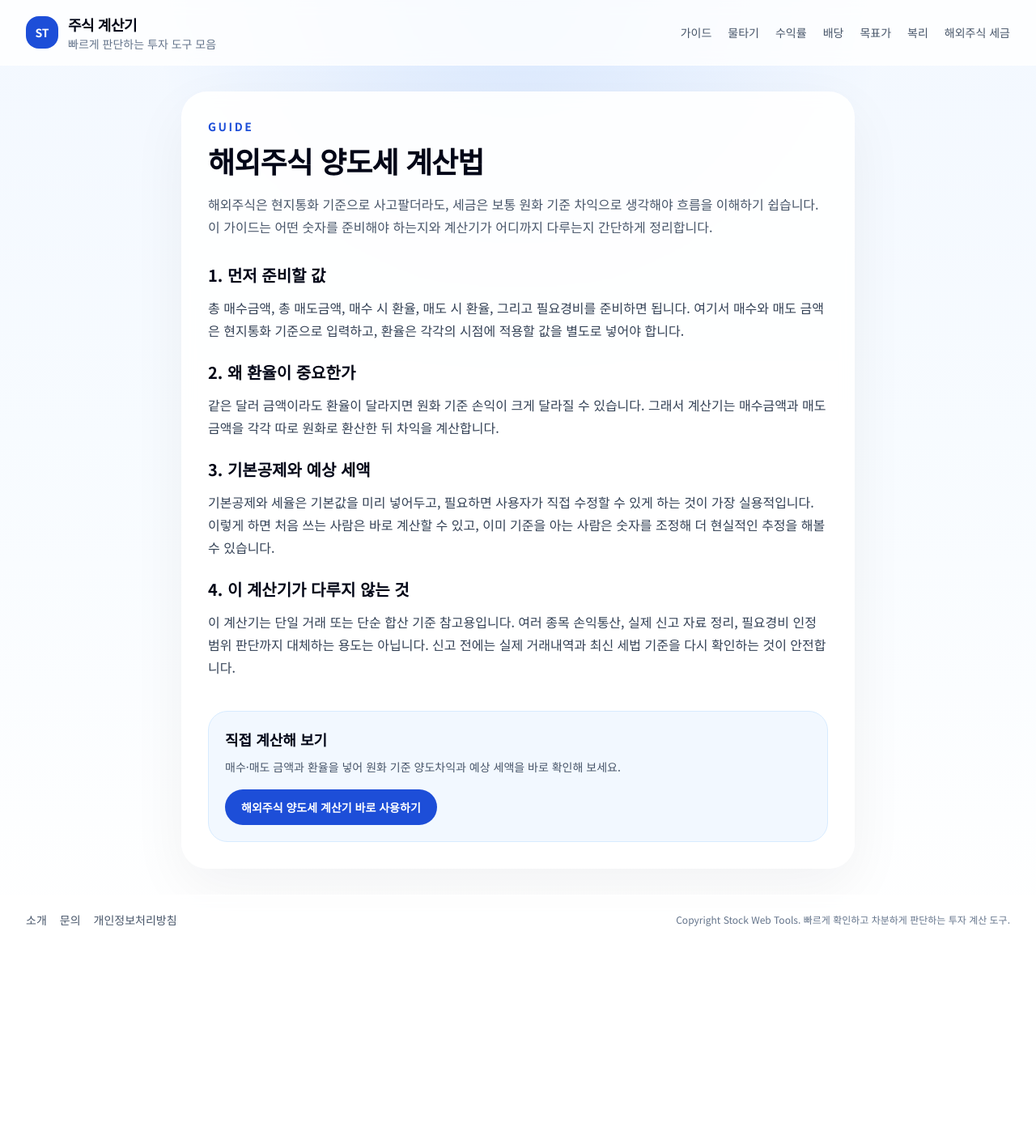
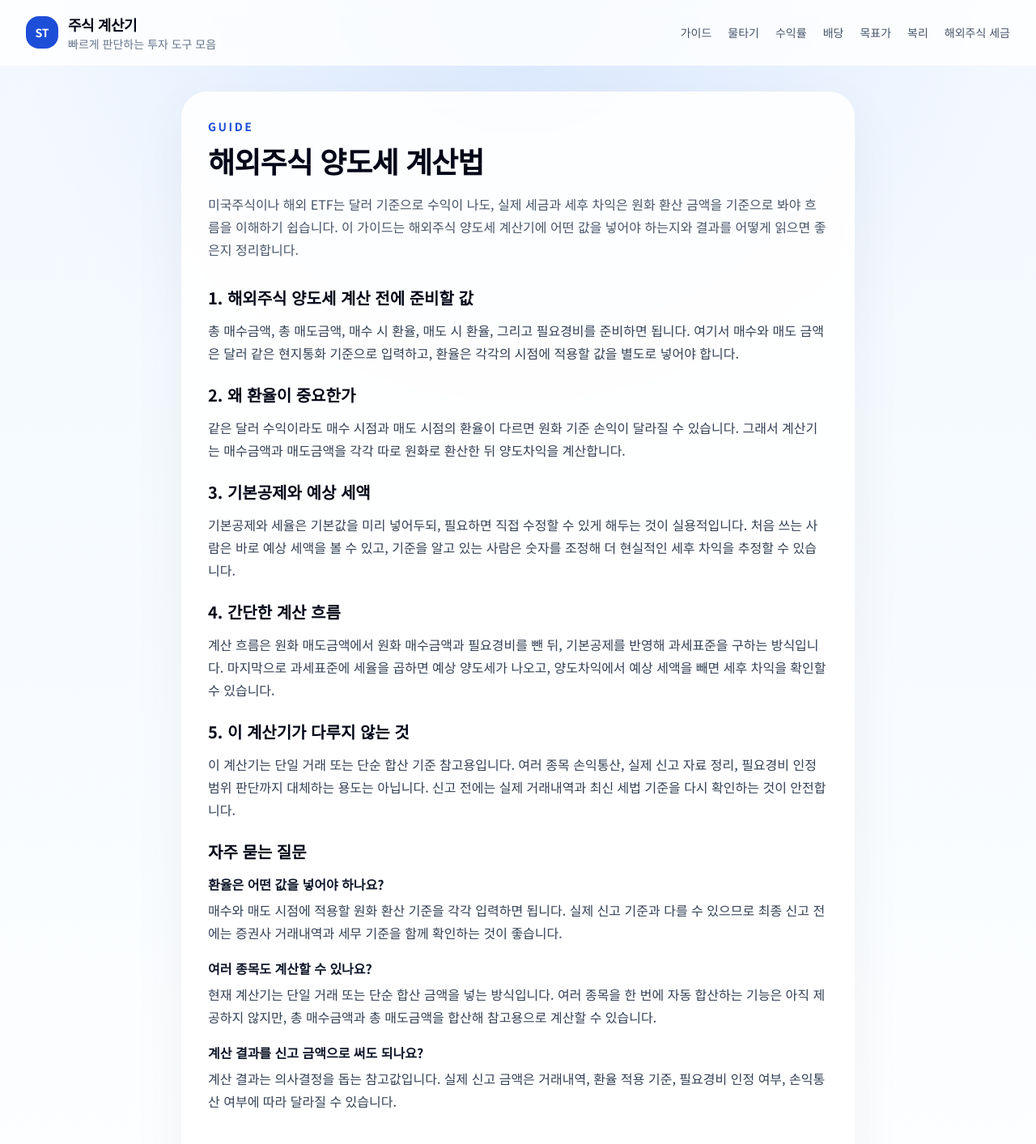
Before and after one commit to camoes666/stock-web-tool, a Next.js app: page /guides/overseas-capital-gains-tax in a window 1280 px wide. Shown: the top 1413 px of the page at 81% size. Before the commit the page ends 1166 px from the top, so only its background shows below. Built offline with nearby package versions, Linux system fonts and the light colour scheme; no server answers.

Commit message:
Sharpen real PnL SEO messaging

```diff
--- a/app/guides/overseas-capital-gains-tax/page.tsx
+++ b/app/guides/overseas-capital-gains-tax/page.tsx
@@ -2,9 +2,9 @@ import type { Metadata } from 'next'
 import Link from 'next/link'
 
 export const metadata: Metadata = {
-  title: '해외주식 양도세 계산법 - 환율과 기본공제를 어떻게 반영할까',
+  title: '해외주식 양도세 계산법 - 미국주식 세금, 환율, 기본공제 정리',
   description:
-    '해외주식 양도세 계산기에 넣어야 할 값, 환율 적용 방식, 기본공제와 예상 세액 계산 흐름을 쉽게 정리한 가이드입니다.'
+    '미국주식 등 해외주식 양도세를 계산할 때 필요한 매수·매도 금액, 환율, 필요경비, 기본공제, 세후 차익 계산 흐름을 정리했습니다.'
 }
 
 export default function OverseasCapitalGainsTaxGuidePage() {
@@ -16,36 +16,67 @@ export default function OverseasCapitalGainsTaxGuidePage() {
           해외주식 양도세 계산법
         </h1>
         <p className="mt-5 text-base leading-7 text-slate-600">
-          해외주식은 현지통화 기준으로 사고팔더라도, 세금은 보통 원화 기준 차익으로 생각해야 흐름을 이해하기 쉽습니다. 이 가이드는 어떤 숫자를 준비해야 하는지와 계산기가 어디까지 다루는지 간단하게 정리합니다.
+          미국주식이나 해외 ETF는 달러 기준으로 수익이 나도, 실제 세금과 세후 차익은 원화 환산 금액을 기준으로 봐야 흐름을 이해하기 쉽습니다. 이 가이드는 해외주식 양도세 계산기에 어떤 값을 넣어야 하는지와 결과를 어떻게 읽으면 좋은지 정리합니다.
         </p>
 
         <div className="mt-8 space-y-6 text-base leading-7 text-slate-700">
           <section>
-            <h2 className="text-xl font-semibold text-slate-950">1. 먼저 준비할 값</h2>
+            <h2 className="text-xl font-semibold text-slate-950">1. 해외주식 양도세 계산 전에 준비할 값</h2>
             <p className="mt-3">
-              총 매수금액, 총 매도금액, 매수 시 환율, 매도 시 환율, 그리고 필요경비를 준비하면 됩니다. 여기서 매수와 매도 금액은 현지통화 기준으로 입력하고, 환율은 각각의 시점에 적용할 값을 별도로 넣어야 합니다.
+              총 매수금액, 총 매도금액, 매수 시 환율, 매도 시 환율, 그리고 필요경비를 준비하면 됩니다. 여기서 매수와 매도 금액은 달러 같은 현지통화 기준으로 입력하고, 환율은 각각의 시점에 적용할 값을 별도로 넣어야 합니다.
             </p>
           </section>
 
           <section>
             <h2 className="text-xl font-semibold text-slate-950">2. 왜 환율이 중요한가</h2>
             <p className="mt-3">
-              같은 달러 금액이라도 환율이 달라지면 원화 기준 손익이 크게 달라질 수 있습니다. 그래서 계산기는 매수금액과 매도금액을 각각 따로 원화로 환산한 뒤 차익을 계산합니다.
+              같은 달러 수익이라도 매수 시점과 매도 시점의 환율이 다르면 원화 기준 손익이 달라질 수 있습니다. 그래서 계산기는 매수금액과 매도금액을 각각 따로 원화로 환산한 뒤 양도차익을 계산합니다.
             </p>
           </section>
 
           <section>
             <h2 className="text-xl font-semibold text-slate-950">3. 기본공제와 예상 세액</h2>
             <p className="mt-3">
-              기본공제와 세율은 기본값을 미리 넣어두고, 필요하면 사용자가 직접 수정할 수 있게 하는 것이 가장 실용적입니다. 이렇게 하면 처음 쓰는 사람은 바로 계산할 수 있고, 이미 기준을 아는 사람은 숫자를 조정해 더 현실적인 추정을 해볼 수 있습니다.
+              기본공제와 세율은 기본값을 미리 넣어두되, 필요하면 직접 수정할 수 있게 해두는 것이 실용적입니다. 처음 쓰는 사람은 바로 예상 세액을 볼 수 있고, 기준을 알고 있는 사람은 숫자를 조정해 더 현실적인 세후 차익을 추정할 수 있습니다.
             </p>
           </section>
 
           <section>
-            <h2 className="text-xl font-semibold text-slate-950">4. 이 계산기가 다루지 않는 것</h2>
+            <h2 className="text-xl font-semibold text-slate-950">4. 간단한 계산 흐름</h2>
+            <p className="mt-3">
+              계산 흐름은 원화 매도금액에서 원화 매수금액과 필요경비를 뺀 뒤, 기본공제를 반영해 과세표준을 구하는 방식입니다. 마지막으로 과세표준에 세율을 곱하면 예상 양도세가 나오고, 양도차익에서 예상 세액을 빼면 세후 차익을 확인할 수 있습니다.
+            </p>
+          </section>
+
+          <section>
+            <h2 className="text-xl font-semibold text-slate-950">5. 이 계산기가 다루지 않는 것</h2>
             <p className="mt-3">
               이 계산기는 단일 거래 또는 단순 합산 기준 참고용입니다. 여러 종목 손익통산, 실제 신고 자료 정리, 필요경비 인정 범위 판단까지 대체하는 용도는 아닙니다. 신고 전에는 실제 거래내역과 최신 세법 기준을 다시 확인하는 것이 안전합니다.
             </p>
+          </section>
+
+          <section>
+            <h2 className="text-xl font-semibold text-slate-950">자주 묻는 질문</h2>
+            <div className="mt-3 space-y-4">
+              <div>
+                <h3 className="font-semibold text-slate-900">환율은 어떤 값을 넣어야 하나요?</h3>
+                <p className="mt-1">
+                  매수와 매도 시점에 적용할 원화 환산 기준을 각각 입력하면 됩니다. 실제 신고 기준과 다를 수 있으므로 최종 신고 전에는 증권사 거래내역과 세무 기준을 함께 확인하는 것이 좋습니다.
+                </p>
+              </div>
+              <div>
+                <h3 className="font-semibold text-slate-900">여러 종목도 계산할 수 있나요?</h3>
+                <p className="mt-1">
+                  현재 계산기는 단일 거래 또는 단순 합산 금액을 넣는 방식입니다. 여러 종목을 한 번에 자동 합산하는 기능은 아직 제공하지 않지만, 총 매수금액과 총 매도금액을 합산해 참고용으로 계산할 수 있습니다.
+                </p>
+              </div>
+              <div>
+                <h3 className="font-semibold text-slate-900">계산 결과를 신고 금액으로 써도 되나요?</h3>
+                <p className="mt-1">
+                  계산 결과는 의사결정을 돕는 참고값입니다. 실제 신고 금액은 거래내역, 환율 적용 기준, 필요경비 인정 여부, 손익통산 여부에 따라 달라질 수 있습니다.
+                </p>
+              </div>
+            </div>
           </section>
         </div>
 
--- a/app/layout.tsx
+++ b/app/layout.tsx
@@ -15,7 +15,7 @@ const BASE_URL = getSiteUrl()
 const GA_MEASUREMENT_ID = process.env.NEXT_PUBLIC_GA_ID || 'G-JVF3BC2W1H'
 const GTM_ID = process.env.NEXT_PUBLIC_GTM_ID
 const HOME_META_DESCRIPTION =
-  '물타기, 배당, 수익률, 목표가를 빠르게 계산하는 주식 계산기 허브'
+  '수수료, 거래세, 환율, 해외주식 양도세까지 반영해 실제로 남는 돈을 계산하는 주식 계산기 허브'
 
 export const metadata: Metadata = {
   metadataBase: new URL(BASE_URL),
@@ -31,7 +31,7 @@ export const metadata: Metadata = {
     type: 'website',
     url: '/',
     siteName: 'Stock Web Tools',
-    title: '주식 계산기 모음',
+    title: '실손익까지 보는 주식 계산기 모음',
     description: HOME_META_DESCRIPTION,
     images: [
       {
@@ -44,7 +44,7 @@ export const metadata: Metadata = {
   },
   twitter: {
     card: 'summary_large_image',
-    title: '주식 계산기 모음',
+    title: '실손익까지 보는 주식 계산기 모음',
     description: HOME_META_DESCRIPTION,
     images: ['/opengraph-image']
   }
--- a/app/opengraph-image.tsx
+++ b/app/opengraph-image.tsx
@@ -53,12 +53,12 @@ export default function OpenGraphImage() {
                 display: 'flex',
                 fontSize: '68px',
                 fontWeight: 800,
-                letterSpacing: '-0.04em',
+                letterSpacing: '0',
                 lineHeight: 1.05,
                 maxWidth: '780px'
               }}
             >
-              로그인 없이 바로 쓰는 주식 계산기 허브
+              수익률 말고 실제로 남는 돈을 계산하세요
             </div>
             <div
               style={{
@@ -69,12 +69,12 @@ export default function OpenGraphImage() {
                 maxWidth: '840px'
               }}
             >
-              물타기 · 수익률 · 배당 · 목표가 · 적정가 계산기를 한곳에서 빠르게 확인하세요.
+              수수료 · 세금 · 환율까지 반영하는 실손익 중심 주식 계산기 허브
             </div>
           </div>
 
           <div style={{ display: 'flex', gap: '18px', flexWrap: 'wrap' }}>
-            {['Averaging Down', 'Return Rate', 'Dividend', 'Target Price'].map((label) => (
+            {['Real PnL', 'US Stock Tax', 'Averaging Down', 'Return Rate'].map((label) => (
               <div
                 key={label}
                 style={{
--- a/lib/guides.ts
+++ b/lib/guides.ts
@@ -19,8 +19,8 @@ export const guides: Guide[] = [
   {
     slug: 'overseas-capital-gains-tax',
     title: '해외주식 양도세 계산법',
-    description: '환율, 필요경비, 기본공제를 반영해 해외주식 세금을 어떻게 계산하는지 정리한 가이드입니다.',
-    excerpt: '무엇을 준비해야 하는지, 환율은 어떻게 넣는지, 계산기가 어디까지 다루는지 빠르게 확인할 수 있습니다.',
+    description: '미국주식 등 해외주식 세금을 환율, 필요경비, 기본공제, 세후 차익 기준으로 정리한 가이드입니다.',
+    excerpt: '매수·매도 환율을 어떻게 넣는지, 예상 양도세와 세후 차익을 어떻게 읽는지 빠르게 확인할 수 있습니다.',
     href: '/guides/overseas-capital-gains-tax',
     relatedToolSlugs: ['overseas-capital-gains']
   }
```
Also changed, not shown: app/calculators/overseas-capital-gains/page.tsx (+10 -6 lines), app/page.tsx (+10 -10 lines), lib/tools.ts (+7 -7 lines).
